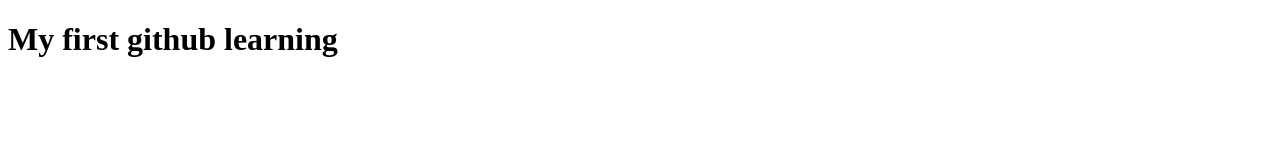
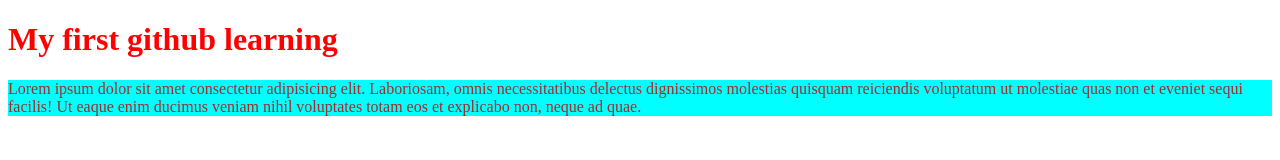
Before and after one commit to paulpabel/pabel-sust-github-repo, a plain HTML site: page index.html in a window 1280 px wide. Drawn offline with Linux system fonts and the light colour scheme.

Commit message:
adding passage

```diff
--- a/index.html
+++ b/index.html
@@ -4,9 +4,11 @@
     <meta charset="UTF-8">
     <meta name="viewport" content="width=device-width, initial-scale=1.0">
     <title>Document</title>
+    <link rel="stylesheet" href="style.css">
 </head>
 <body>
     <h1>My first github learning</h1>
+    <p>Lorem ipsum dolor sit amet consectetur adipisicing elit. Laboriosam, omnis necessitatibus delectus dignissimos molestias quisquam reiciendis voluptatum ut molestiae quas non et eveniet sequi facilis! Ut eaque enim ducimus veniam nihil voluptates totam eos et explicabo non, neque ad quae.</p>
 
 </body>
 </html>
--- /dev/null
+++ b/style.css
@@ -0,0 +1,8 @@
+h1{
+    color: red;
+
+}
+p{
+    color: brown;
+    background-color: aqua;
+}
```
